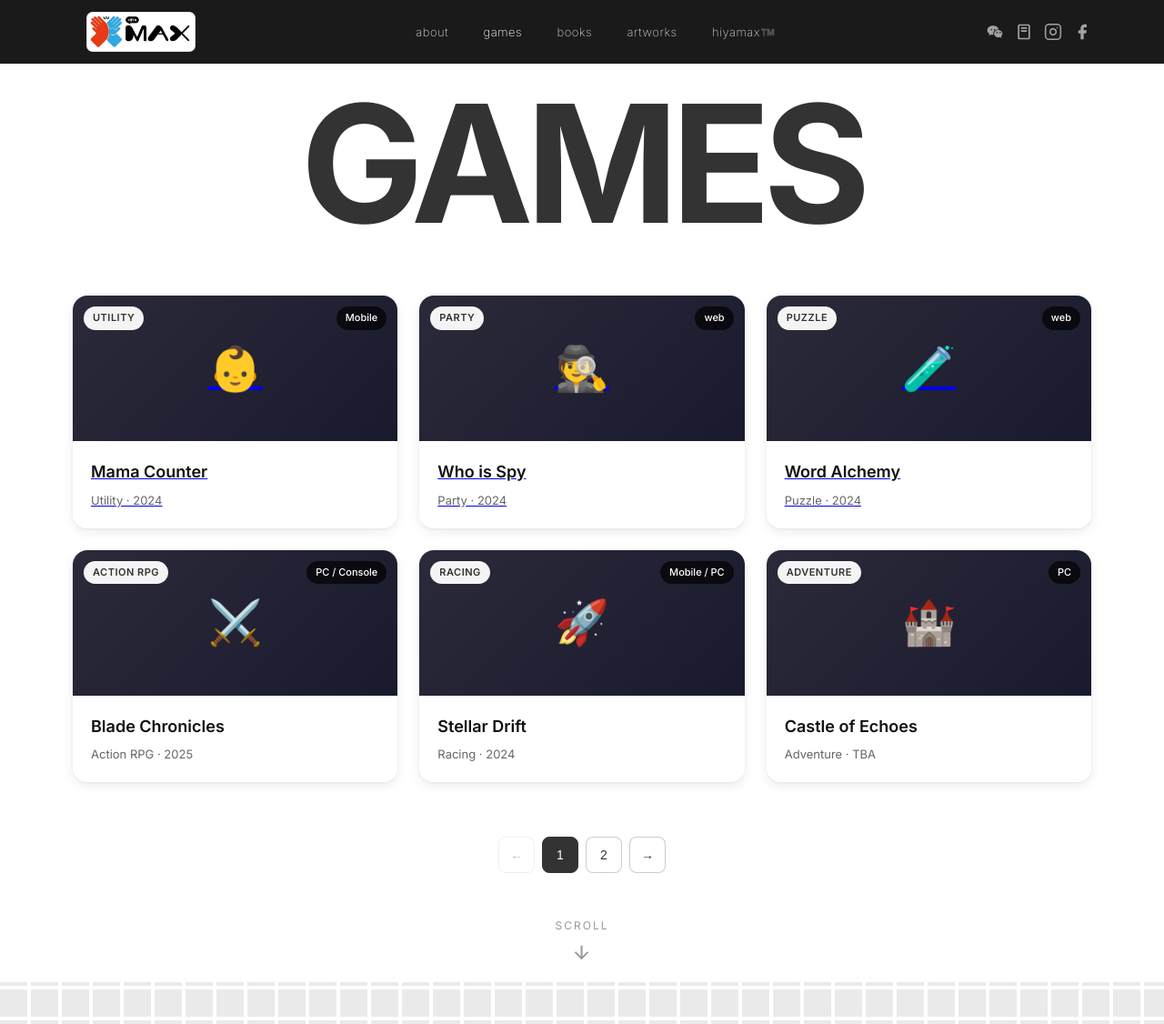
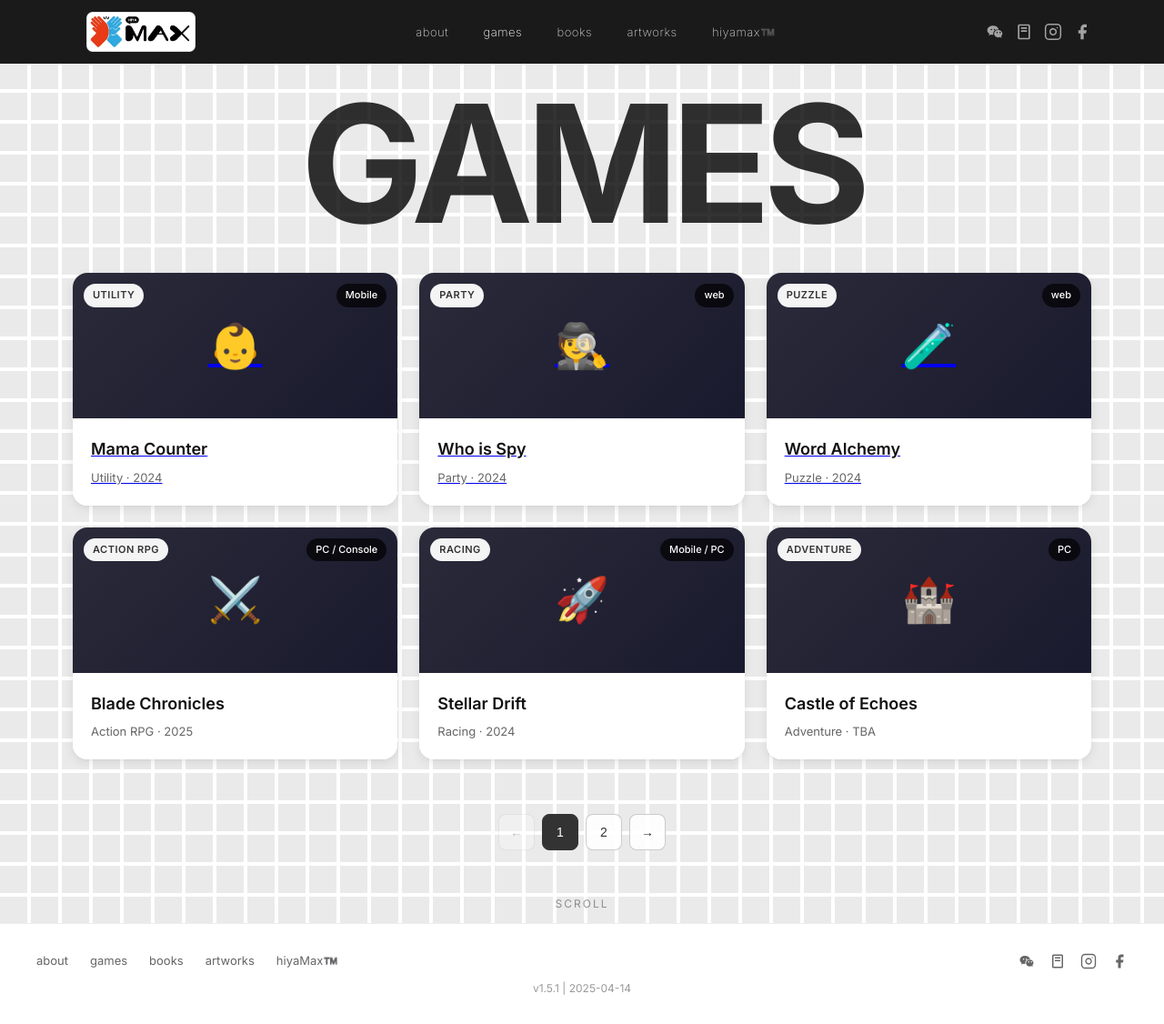
Before and after one commit to hiyaScott/hiyamax-home, a Jekyll site: the page built from games.html, in a window 1280 px wide. Shown: the whole page at 91% size. Built offline with Jekyll 4.4.1, drawn with Linux system fonts in a browser that asks for light colours; some of the changed text lies outside the part shown.

Commit message:
Fix: footer inside scrollable area, transparent body background

```diff
--- a/_layouts/games-list.html
+++ b/_layouts/games-list.html
@@ -5,14 +5,15 @@ layout: default
 <!-- Interactive Grid Background -->
 <canvas id="gridCanvas"></canvas>
 
-<!-- Main Content -->
+<!-- GAMES Text (Fixed Background) -->
+<div class="games-text-fixed">GAMES</div>
+
+<!-- Main Content Container -->
 <div class="page-container">
-  <!-- Hero Section -->
-  <section class="hero games-hero">
 
-    <!-- GAMES Text Mask Container -->
+  <!-- GAMES Mask Container (holds space) -->
   <div class="games-mask-container">
-      <h1 class="games-text">GAMES</h1>
+    <div class="games-spacer"></div>
   </div>
 
   <!-- Game Cards -->
@@ -22,7 +23,7 @@ layout: default
         {% include game-card-full.html game=game %}
       {% endfor %}
 
-        <!-- Placeholder cards to match original design (12 cards total) -->
+      <!-- Placeholder cards -->
       {% assign placeholders = "Blade Chronicles,Stellar Drift,Castle of Echoes,Precision Strike,Tidal Forces,Mind Maze,Inferno Protocol,Canvas Odyssey,Voltage Rush" | split: "," %}
       {% assign emojis = "⚔️,🚀,🏰,🎯,🌊,🧩,🔥,🎨,⚡" | split: "," %}
       {% assign categories = "Action RPG,Racing,Adventure,Shooter,Simulation,Puzzle,Survival,Creative,Arcade" | split: "," %}
@@ -59,7 +60,35 @@ layout: default
       <path d="M12 5v14M19 12l-7 7-7-7"/>
     </svg>
   </div>
-  </section>
+
+  <!-- Footer (Inside page-container so it's scrollable) -->
+  <footer class="footer">
+    <div class="footer-inner">
+      <nav class="footer-nav">
+        <a href="{{ '/' | relative_url }}">about</a>
+        <a href="{{ '/games/' | relative_url }}">games</a>
+        <a href="{{ '/books/' | relative_url }}">books</a>
+        <a href="{{ '/artworks/' | relative_url }}">artworks</a>
+        <a href="{{ '/hiyamax/' | relative_url }}">hiyaMax™️</a>
+      </nav>
+      <div class="footer-social">
+        <a href="#" class="footer-social-link" aria-label="WeChat">
+          <svg viewBox="0 0 24 24" fill="currentColor" width="18" height="18"><path d="M9.5 4C5.36 4 2 6.69 2 10c0 1.89 1.08 3.56 2.78 4.66L4 17l2.5-1.5c.89.31 1.87.5 2.91.5.23 0 .45-.02.67-.04-.14-.47-.22-.96-.22-1.46 0-3.04 2.68-5.5 6-5.5.46 0 .91.04 1.33.12C16.4 5.7 13.28 4 9.5 4zm-2 4a1 1 0 110 2 1 1 0 010-2zm4 0a1 1 0 110 2 1 1 0 010-2z"/><path d="M22 14.5c0-2.76-2.46-5-5.5-5S11 11.74 11 14.5s2.46 5 5.5 5c.87 0 1.69-.18 2.43-.5L21 20l-.57-1.94C20.73 16.78 22 15.73 22 14.5zm-7-.5a1 1 0 110-2 1 1 0 010 2zm4 0a1 1 0 110-2 1 1 0 010 2z"/></svg>
+        </a>
+        <a href="#" class="footer-social-link" aria-label="RedBook">
+          <svg viewBox="0 0 24 24" fill="currentColor" width="18" height="18"><path d="M6 2h12a2 2 0 012 2v16a2 2 0 01-2 2H6a2 2 0 01-2-2V4a2 2 0 012-2zm0 2v16h12V4H6zm2 2h8v2H8V6zm0 4h8v2H8v-2z"/></svg>
+        </a>
+        <a href="#" class="footer-social-link" aria-label="Instagram" target="_blank" rel="noopener">
+          <svg viewBox="0 0 24 24" fill="none" stroke="currentColor" stroke-width="1.8" stroke-linecap="round" stroke-linejoin="round" width="18" height="18"><rect x="2" y="2" width="20" height="20" rx="5"/><path d="M16 11.37A4 4 0 1112.63 8 4 4 0 0116 11.37z"/><line x1="17.5" y1="6.5" x2="17.51" y2="6.5"/></svg>
+        </a>
+        <a href="#" class="footer-social-link" aria-label="Facebook" target="_blank" rel="noopener">
+          <svg viewBox="0 0 24 24" fill="currentColor" width="18" height="18"><path d="M18 2h-3a5 5 0 00-5 5v3H7v4h3v8h4v-8h3l1-4h-4V7a1 1 0 011-1h3z"/></svg>
+        </a>
+      </div>
+    </div>
+    <div class="footer-version">v1.5.1 | 2025-04-14</div>
+  </footer>
+
 </div>
 
 <style>
@@ -67,11 +96,11 @@ layout: default
 html, body {
   height: 100%;
   overflow: hidden;
-  background: #fff;
 }
 
 body {
   font-family: 'Inter', sans-serif;
+  background: transparent;
   color: #333;
 }
 
@@ -85,7 +114,23 @@ body {
   z-index: 0;
 }
 
-/* Main Content Container */
+/* Fixed GAMES Text Background */
+.games-text-fixed {
+  position: fixed;
+  top: 90px;
+  left: 50%;
+  transform: translateX(-50%);
+  font-size: clamp(80px, 15vw, 180px);
+  font-weight: 800;
+  letter-spacing: -8px;
+  color: rgba(0, 0, 0, 0.8);
+  line-height: 1;
+  z-index: 1;
+  pointer-events: none;
+  user-select: none;
+}
+
+/* Main Content Container (Scrollable) */
 .page-container {
   position: relative;
   z-index: 2;
@@ -93,18 +138,7 @@ body {
   overflow-y: auto;
   overflow-x: hidden;
   scroll-behavior: smooth;
-  padding-bottom: 0;
-}
-
-/* Games Page Specific Styles */
-.games-hero {
-  min-height: calc(100vh - 70px);
-  height: auto;
-  max-height: none;
-  display: flex;
-  flex-direction: column;
   padding-top: var(--header-height);
-  position: relative;
 }
 
 /* GAMES Mask Container - holds space for fixed text */
@@ -117,34 +151,20 @@ body {
   align-items: center;
   justify-content: center;
   flex-shrink: 0;
-  position: relative;
 }
 
-/* GAMES Text - Fixed background title */
-.games-text {
-  font-size: clamp(80px, 15vw, 180px);
-  font-weight: 800;
-  letter-spacing: -8px;
-  color: rgba(0, 0, 0, 0.8);
-  line-height: 1;
-  text-align: center;
-  position: fixed;
-  top: 90px;
-  left: 50%;
-  transform: translateX(-50%);
-  z-index: 1;
-  pointer-events: none;
+.games-spacer {
+  height: clamp(80px, 15vw, 180px);
 }
 
-/* Cards Wrapper - pushes below GAMES text */
+/* Cards Wrapper */
 .cards-wrapper {
   position: relative;
   z-index: 2;
-  padding: 0 40px 100px;
+  padding: 0 40px 60px;
   max-width: var(--max-content-width);
   margin: 0 auto;
   width: 100%;
-  margin-top: calc(clamp(80px, 15vw, 180px) + 25px);
 }
 
 /* Games Grid */
@@ -234,7 +254,7 @@ body {
 /* Scroll Indicator */
 .scroll-indicator {
   position: absolute;
-  bottom: 30px;
+  bottom: 100px;
   left: 50%;
   transform: translateX(-50%);
   display: flex;
@@ -318,13 +338,12 @@ body {
   border-color: #333;
 }
 
-/* Footer - WHITE background (matching original design) */
+/* Footer - Inside scrollable area */
 .footer {
-  background: #fff !important;
+  background: #fff;
   padding: 30px 40px;
   padding-bottom: calc(30px + env(safe-area-inset-bottom, 0px));
   border-top: 1px solid #eee;
-  flex-shrink: 0;
   position: relative;
   z-index: 3;
 }
@@ -386,28 +405,26 @@ body {
 /* Responsive */
 @media (max-width: 1024px) {
   .games-grid { grid-template-columns: repeat(2, 1fr); }
-  .games-text { letter-spacing: -4px; }
+  .games-text-fixed { letter-spacing: -4px; }
+  .games-mask-container { padding: 20px 30px 10px; }
+  .cards-wrapper { padding: 0 30px 40px; }
 }
 
 @media (max-width: 768px) {
   .games-grid { grid-template-columns: repeat(2, 1fr); }
-  .footer {
-    padding: 20px;
-    padding-bottom: calc(40px + env(safe-area-inset-bottom, 0px));
-  }
+  .games-text-fixed { font-size: clamp(60px, 14vw, 120px); top: 80px; }
+  .footer { padding: 20px; }
 }
 
 @media (max-width: 640px) {
-  .games-mask-container { padding: 20px 20px 10px; }
-  .cards-wrapper { padding: 0 20px 60px; }
+  .games-mask-container { padding: 15px 20px 10px; }
+  .cards-wrapper { padding: 0 20px 30px; }
   .games-grid { grid-template-columns: 1fr; gap: 16px; }
-
-  .pagination-btn, .pagination-number {
-    width: 36px;
-    height: 36px;
-    font-size: 13px;
+  .games-text-fixed {
+    font-size: clamp(50px, 12vw, 80px);
+    letter-spacing: -4px;
+    top: 80px;
   }
-
   .footer-inner {
     flex-direction: column;
     gap: 16px;
@@ -417,11 +434,10 @@ body {
 </style>
 
 <script>
-// Interactive Grid with GAMES Text Mask
+// Interactive Grid Background
 const canvas = document.getElementById('gridCanvas');
 const ctx = canvas.getContext('2d');
 
-// Grid configuration
 const CELL_SIZE = 30;
 const CELL_GAP = 4;
 const INFLUENCE_RADIUS = 400;
```
Also changed, not shown: other parts of _layouts/games-list.html (+2 -12 lines). Lines whose indentation alone changed are shown as unchanged.
